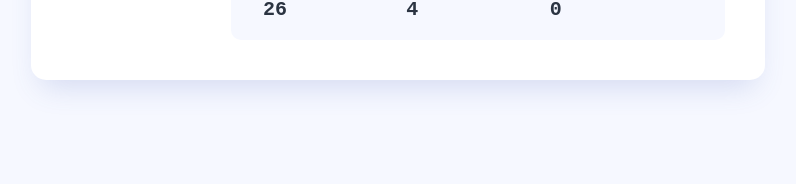
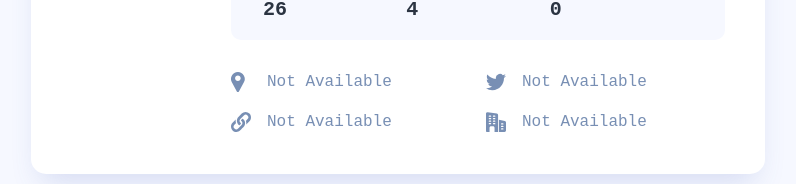
Before and after one commit to Oliolixinfree/github-user-search-app, a React (Create React App) app: page / in a window 1280 px wide. Shown: the part 468-652 px from the top of the page, without its empty margins (242-1038 px from the left). Built offline with nearby package versions, Linux system fonts and the light colour scheme.

Commit message:
Инфо компонент

```diff
--- /dev/null
+++ b/src/components/InfoItem/InfoItem.module.scss
@@ -0,0 +1,45 @@
+:global {
+  body[data-theme='light'] {
+    --info-color: var(--gray-200);
+  }
+
+  body[data-theme='dark'] {
+    --info-color: var(--white);
+  }
+}
+
+.infoItem {
+  color: var(--info-color);
+  font-size: 0.75rem;
+  line-height: 1.5;
+  display: flex;
+  align-items: center;
+
+  svg {
+    fill: var(--info-color);
+    margin-right: 1rem;
+    width: 20px;
+  }
+
+  &.empty {
+    opacity: 0.75;
+    font-size: 1rem;
+    line-height: 1.5;
+    color: var(--bio-color);
+  }
+}
+
+// .infoItem::before {
+//   font-size: 1rem;
+//   line-height: 1.5;
+//   color: var(--bio-color);
+// }
+
+.link {
+  text-decoration: none;
+  color: var(--info-color);
+
+  &:hover {
+    text-decoration: underline;
+  }
+}
--- /dev/null
+++ b/src/components/InfoItem/InfoItem.tsx
@@ -0,0 +1,31 @@
+import styles from './InfoItem.module.scss';
+
+export interface InfoItemProps {
+  icon: React.ReactNode;
+  text?: string | null;
+  isLink?: boolean;
+}
+
+export const InfoItem = ({ icon, isLink, text }: InfoItemProps) => {
+  const currentText = text || 'Not Available';
+  let currentHref = '';
+
+  if (isLink) {
+    currentHref = text && text.startsWith('http') ? text : `https://${text}`;
+  }
+
+  return (
+    <div className={`${styles.infoItem}${text ? '' : ` ${styles.empty}`}`}>
+      {icon}
+      <div>
+        {isLink && text ? (
+          <a href={currentHref} target="_blank" rel="noreferrer" className={styles.link}>
+            {currentText}
+          </a>
+        ) : (
+          currentText
+        )}
+      </div>
+    </div>
+  );
+};
--- /dev/null
+++ b/src/components/InfoItem/index.ts
@@ -0,0 +1 @@
+export * from './InfoItem';
--- a/src/components/UserCard/UserCard.tsx
+++ b/src/components/UserCard/UserCard.tsx
@@ -1,3 +1,4 @@
+import { UserInfo } from 'components/UserInfo';
 import { UserStat } from 'components/UserStat';
 import { UserTitle } from 'components/UserTitle';
 import React from 'react';
@@ -15,6 +16,12 @@
         {props.bio || 'This profile no bio'}
       </p>
       <UserStat followers={props.followers} repos={props.repos} following={props.following} />
+      <UserInfo
+        blog={props.blog}
+        company={props.company}
+        location={props.location}
+        twitter={props.twitter}
+      />
     </div>
   );
 };
--- /dev/null
+++ b/src/components/UserInfo/UserInfo.module.scss
@@ -0,0 +1,23 @@
+.userInfo {
+  display: flex;
+  flex-direction: column;
+  gap: 1rem;
+
+  svg {
+    fill: var(--info-color);
+    margin-right: 1rem;
+    width: 20px;
+  }
+
+  svg &::before {
+    font-size: 1rem;
+    line-height: 1.5;
+    color: var(--bio-color);
+  }
+
+  @media (min-width: 767px) {
+    display: grid;
+    grid-template-rows: repeat(2, 1fr);
+    grid-auto-flow: column;
+  }
+}
--- /dev/null
+++ b/src/components/UserInfo/UserInfo.tsx
@@ -0,0 +1,41 @@
+import { InfoItem, InfoItemProps } from 'components/InfoItem';
+import React from 'react';
+import { LocalGithubUser } from 'types';
+import styles from './UserInfo.module.scss';
+import { ReactComponent as CompanyIcon } from 'assets/icon-company.svg';
+import { ReactComponent as LocationIcon } from 'assets/icon-location.svg';
+import { ReactComponent as TwitterIcon } from 'assets/icon-twitter.svg';
+import { ReactComponent as BlogIcon } from 'assets/icon-website.svg';
+
+interface UserInfoProps
+  extends Pick<LocalGithubUser, 'company' | 'blog' | 'location' | 'twitter'> {}
+
+export const UserInfo = ({ company, blog, location, twitter }: UserInfoProps) => {
+  const items: InfoItemProps[] = [
+    {
+      icon: <LocationIcon />,
+      text: location,
+    },
+    {
+      icon: <BlogIcon />,
+      text: blog,
+      isLink: true,
+    },
+    {
+      icon: <TwitterIcon />,
+      text: twitter,
+    },
+    {
+      icon: <CompanyIcon />,
+      text: company,
+    },
+  ];
+
+  return (
+    <div className={styles.userInfo}>
+      {items.map((item, index) => (
+        <InfoItem {...item} key={index} />
+      ))}
+    </div>
+  );
+};
--- /dev/null
+++ b/src/components/UserInfo/index.ts
@@ -0,0 +1 @@
+export * from './UserInfo';
```
